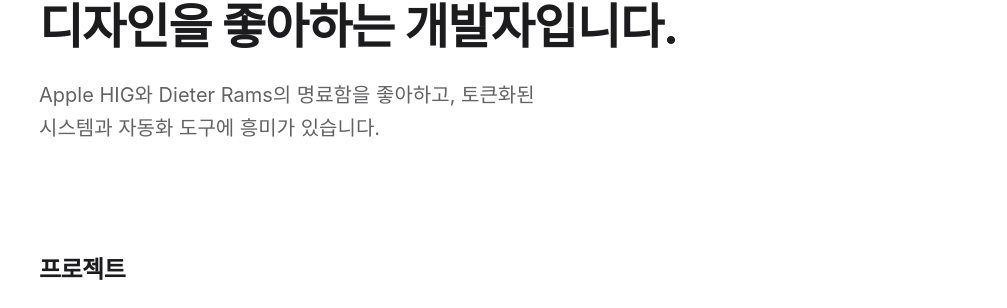
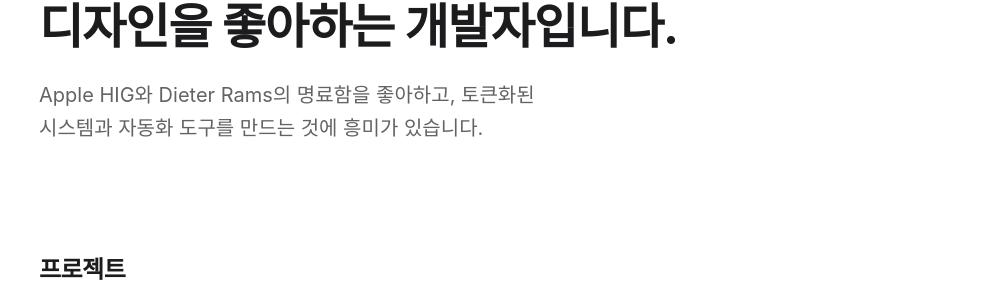
Before and after one commit to jinyeung0618/jinyeung0618.github.io, a Jekyll site: the page built from index.md, in a window 1280 px wide and 1123 px high. Shown: the part 258-566 px from the top of the window, without its empty margins (273-1280 px from the left). Built offline with Jekyll 4.4.1, drawn with Linux system fonts in a browser that asks for light colours.

Commit message:
Refine subtitle copy

```diff
--- a/index.md
+++ b/index.md
@@ -8,7 +8,7 @@ description: 디자인을 좋아하는 개발자. 명확함, 절제, 일관성
   <p class="eyebrow">최진영 · Kcarl</p>
   <h1>디자인을 좋아하는 개발자입니다.</h1>
   <p class="subtitle">
-    Apple HIG와 Dieter Rams의 명료함을 좋아하고, 토큰화된 시스템과 자동화 도구에 흥미가 있습니다.
+    Apple HIG와 Dieter Rams의 명료함을 좋아하고, 토큰화된 시스템과 자동화 도구를 만드는 것에 흥미가 있습니다.
   </p>
 </section>
 
```
